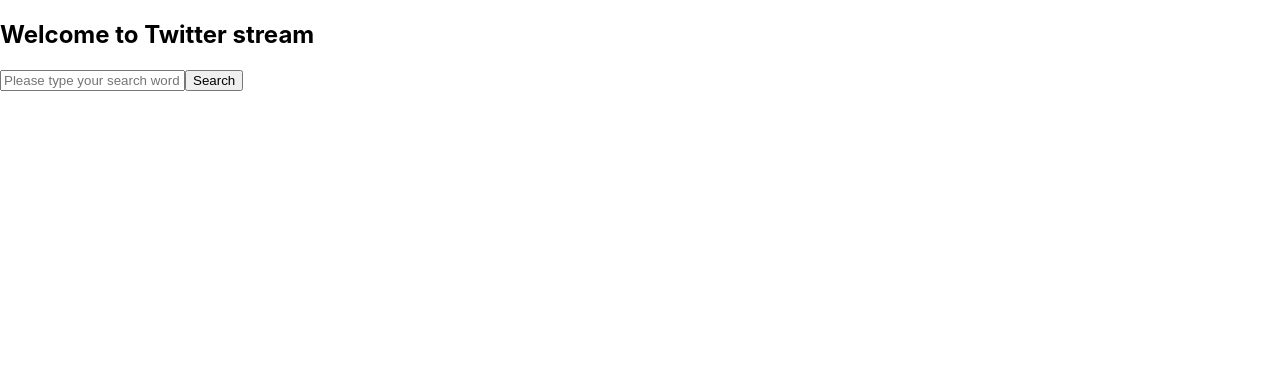
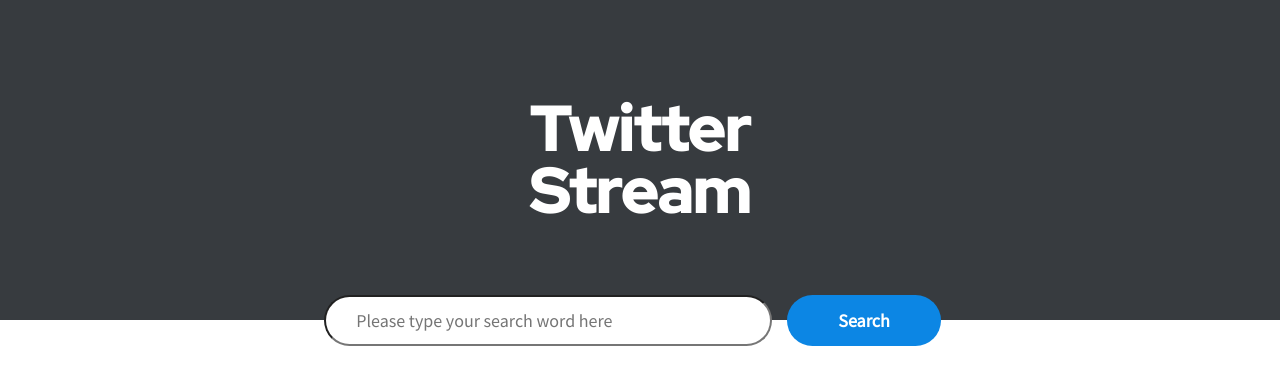
Before and after one commit to michalzagrodzki/shortcut-exercise, a React (Create React App) app: page / in a window 1280 px wide. Shown: the top 384 px of the page. Built offline with nearby package versions, Linux system fonts and the light colour scheme.

Commit message:
Add initial styles for Main component

```diff
--- a/src/components/Main/Main.js
+++ b/src/components/Main/Main.js
@@ -37,7 +37,7 @@ class Main extends React.Component {
 
   componentDidMount() {
     this.setState({
-      title: 'Welcome to Twitter stream',
+      title: 'Twitter stream',
     });
   }
 
--- a/src/components/Main/Main.scss
+++ b/src/components/Main/Main.scss
@@ -1,22 +1,65 @@
+@import './../../assets/SCSS/colors.scss';
+@import './../../assets/SCSS/fonts.scss';
 
 .main-head-section {
+	display: flex;
+  background-color: map-get($main-colors, "primary");
+	height: 40vh;
+	justify-content: center;
+  align-items: center;
 
 	h1 {
-
+		color: map-get($font-basic-colors, "light");
+		text-transform: capitalize;
+		letter-spacing: -2px;
+		line-height: 0.95;
+		width: 30%;
+		text-align: center;
+		font: {
+      size: 65px;
+      weight: 900;
+      family: $font-primary;
+    }
 	}
 }
 
 .main-search-section {
+	display: flex;
+	flex-direction: row;
+	justify-content: center;
+	margin-top: -25px;
 
 	form {
-
+		display: flex;
 	}
 
 	input {
-
+		color: map-get($font-basic-colors, "dark");
+		font: {
+      size: 18px;
+      weight: 400;
+      family: $font-secondary;
+    }
+    padding: 12px 30px;
+    width: 30vw;
+    border-radius: 30px;
 	}
 
 	button {
+		color: map-get($font-basic-colors, "light");
+		background-color: map-get($main-colors, "tertiary");
+		border: none;
+		margin: 0 15px 0 15px;
+		min-width: 12vw;
+		border-radius: 30px;
+		font: {
+      size: 18px;
+      weight: 700;
+      family: $font-secondary;
+    }
 
+    &:hover {
+      cursor: pointer;
+    }
 	}
 }
```
